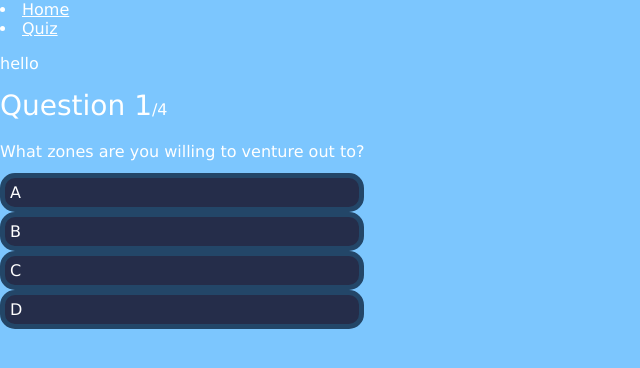
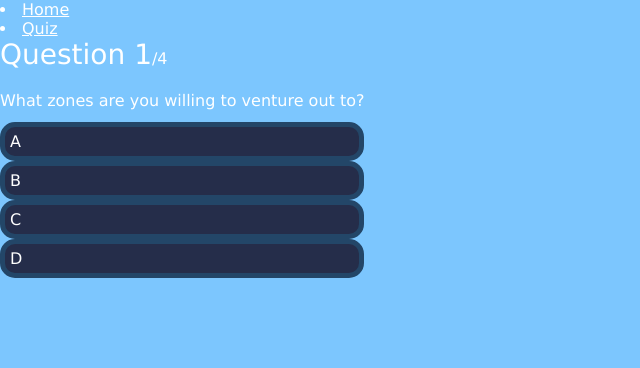
Before and after one commit to SquidneySquush/FoodApp, a React (Create React App) app in the folder final/: page /Quiz in a window 1280 px wide. Shown: the top 368 px of the page, without its empty margins (0-640 px from the left). Built offline with nearby package versions, Linux system fonts and the light colour scheme.

Commit message:
small update

```diff
--- a/final/src/components/Quiz.jsx
+++ b/final/src/components/Quiz.jsx
@@ -67,7 +67,7 @@ const Quiz = () =>  {
       }
     };
 
-    console.log("I hate this");
+
 
    // render(){
      /* const questions = [
@@ -130,11 +130,11 @@ const Quiz = () =>  {
       }
     };
     */
-   // console.log("I hate this");
+
     return (
 
       <div className='Quiz'>
-        <p> hello </p>
+
         {showScore ? (
           <div className='score-section'>
             You scored {answers} out of {questions.length}
```
